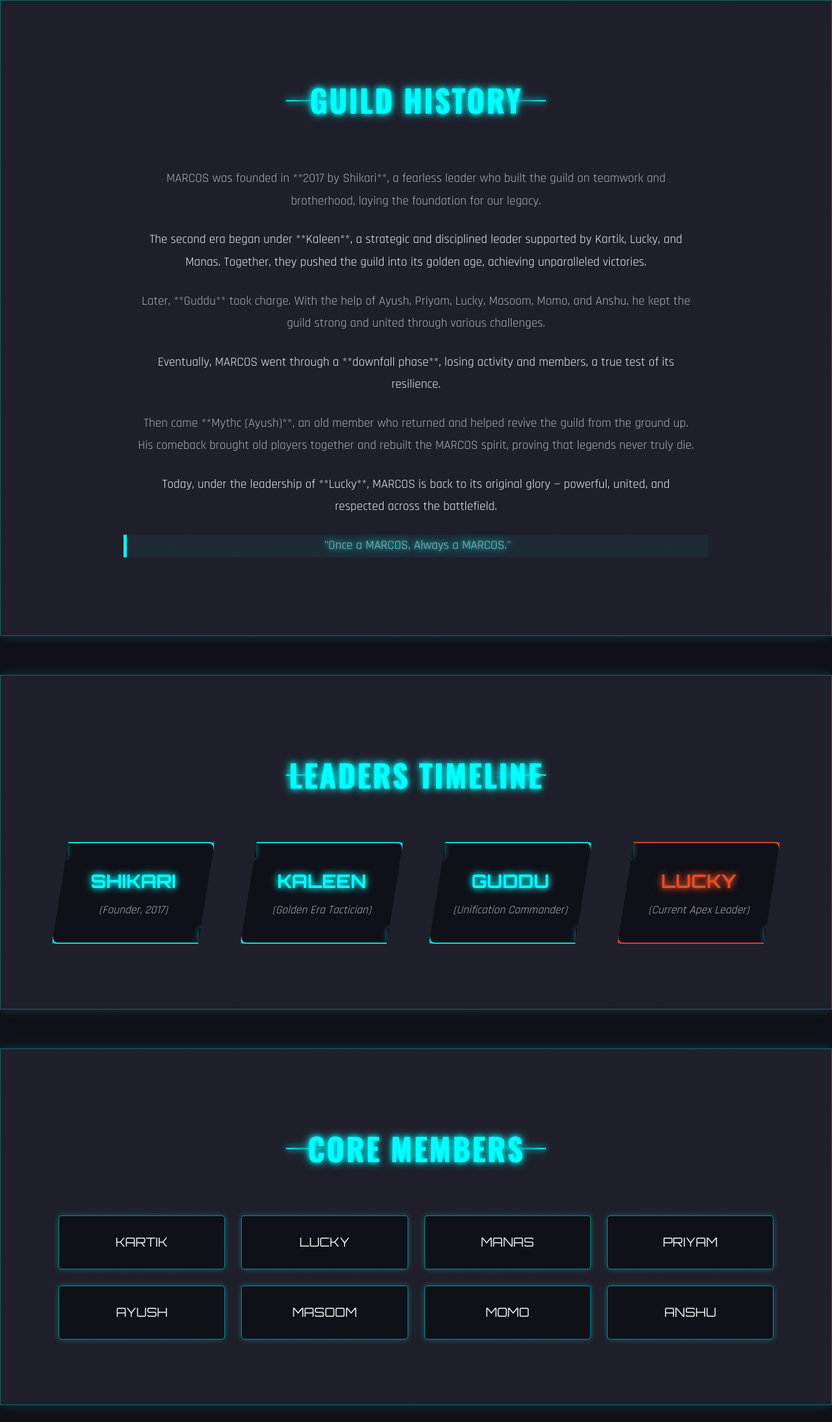
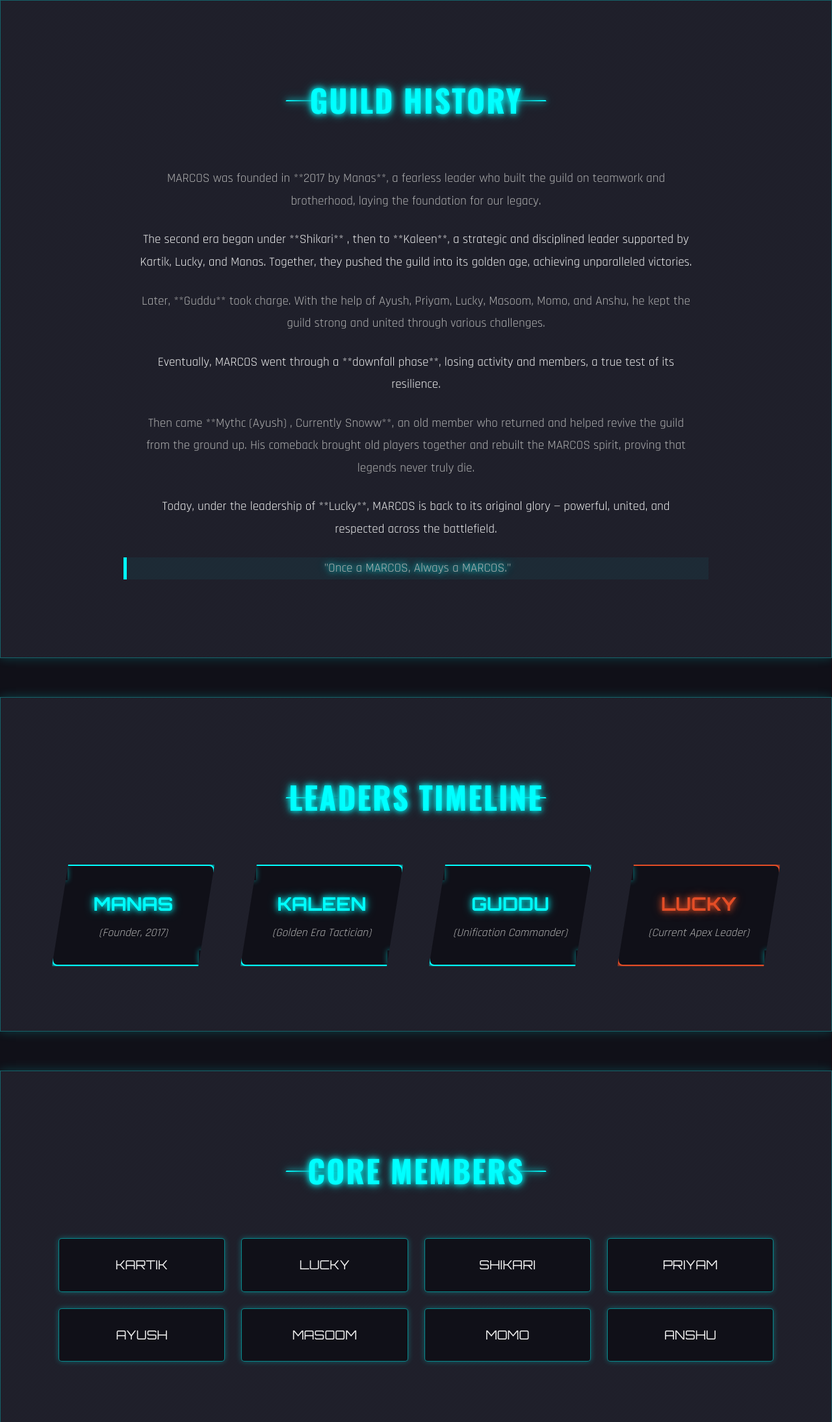
Before and after one commit to iraayush-05/Marcos, a plain HTML site: page index.html in a window 1280 px wide. Shown: the part 1407-3596 px from the top of the page at 65% size. Drawn offline with nearby package versions, Linux system fonts and the light colour scheme.

```diff
--- a/index.html
+++ b/index.html
@@ -649,11 +649,11 @@
         <section id="history" class="section-container-ff">
             <h2 class="section-title-ff">GUILD HISTORY</h2>
             <div class="history-content-ff">
-                <p>MARCOS was founded in **2017 by Shikari**, a fearless leader who built the guild on teamwork and brotherhood, laying the foundation for our legacy.</p>
-                <p>The second era began under **Kaleen**, a strategic and disciplined leader supported by Kartik, Lucky, and Manas. Together, they pushed the guild into its golden age, achieving unparalleled victories.</p>
+                <p>MARCOS was founded in **2017 by Manas**, a fearless leader who built the guild on teamwork and brotherhood, laying the foundation for our legacy.</p>
+                <p>The second era began under **Shikari** , then to **Kaleen**, a strategic and disciplined leader supported by Kartik, Lucky, and Manas. Together, they pushed the guild into its golden age, achieving unparalleled victories.</p>
                 <p>Later, **Guddu** took charge. With the help of Ayush, Priyam, Lucky, Masoom, Momo, and Anshu, he kept the guild strong and united through various challenges.</p>
                 <p>Eventually, MARCOS went through a **downfall phase**, losing activity and members, a true test of its resilience.</p>
-                <p>Then came **Mythc (Ayush)**, an old member who returned and helped revive the guild from the ground up. His comeback brought old players together and rebuilt the MARCOS spirit, proving that legends never truly die.</p>
+                <p>Then came **Mythc (Ayush) , Currently Snoww**, an old member who returned and helped revive the guild from the ground up. His comeback brought old players together and rebuilt the MARCOS spirit, proving that legends never truly die.</p>
                 <p>Today, under the leadership of **Lucky**, MARCOS is back to its original glory — powerful, united, and respected across the battlefield.</p>
                 <p class="glowing-quote-ff">"Once a MARCOS, Always a MARCOS."</p>
             </div>
@@ -663,7 +663,7 @@
             <h2 class="section-title-ff">LEADERS TIMELINE</h2>
             <div class="leaders-grid-ff">
                 <div class="leader-card-ff">
-                    <h3 class="leader-name-ff">Shikari</h3>
+                    <h3 class="leader-name-ff">Manas</h3>
                     <p class="leader-role-ff">(Founder, 2017)</p>
                 </div>
                 <div class="leader-card-ff">
@@ -686,7 +686,7 @@
             <div class="members-grid-ff">
                 <div class="member-card-ff">Kartik</div>
                 <div class="member-card-ff">Lucky</div>
-                <div class="member-card-ff">Manas</div>
+                <div class="member-card-ff">Shikari</div>
                 <div class="member-card-ff">Priyam</div>
                 <div class="member-card-ff">Ayush</div>
                 <div class="member-card-ff">Masoom</div>
@@ -700,7 +700,7 @@
             <div class="gallery-grid-ff">
                 <div class="gallery-item-ff">
                     <img src="https://images.unsplash.com/photo-1629845348981-64e0a7114d59?ixlib=rb-1.2.1&ixid=MnwxMjA3fDB8MHxwaG90by1wYWdlfHx8fGVufDB8fHx8&auto=format&fit=crop&w=600&q=80" alt="Guddu Account">
-                    <div class="overlay-ff"><span>Guddu</span></div>
+                    <div class="overlay-ff"><span>Guddu(Ayush)</span></div>
                 </div>
                 <div class="gallery-item-ff">
                     <img src="https://images.unsplash.com/photo-1626218625906-bb1654877395?ixlib=rb-1.2.1&ixid=MnwxMjA3fDB8MHxwaG90by1wYWdlfHx8fGVufDB8fHx8&auto=format&fit=crop&w=600&q=80" alt="Masoom Account">
@@ -708,7 +708,7 @@
                 </div>
                 <div class="gallery-item-ff">
                     <img src="https://images.unsplash.com/photo-1627993077977-2f63e63f9720?ixlib=rb-1.2.1&ixid=MnwxMjA3fDB8MHxwaG90by1wYWdlfHx8fGVufDB8fHx8&auto=format&fit=crop&w=600&q=80" alt="Ayush Account">
-                    <div class="overlay-ff"><span>Snow(Mythc)</span></div>
+                    <div class="overlay-ff"><span>Snoww(Ayush)</span></div>
                 </div>
                 <div class="gallery-item-ff">
                     <img src="https://images.unsplash.com/photo-1627993077977-2f63e63f9720?ixlib=rb-1.2.1&ixid=MnwxMjA3fDB8MHxwaG90by1wYWdlfHx8fGVufDB8fHx8&auto=format&fit=crop&w=600&q=80" alt="Lucky Account">
```
